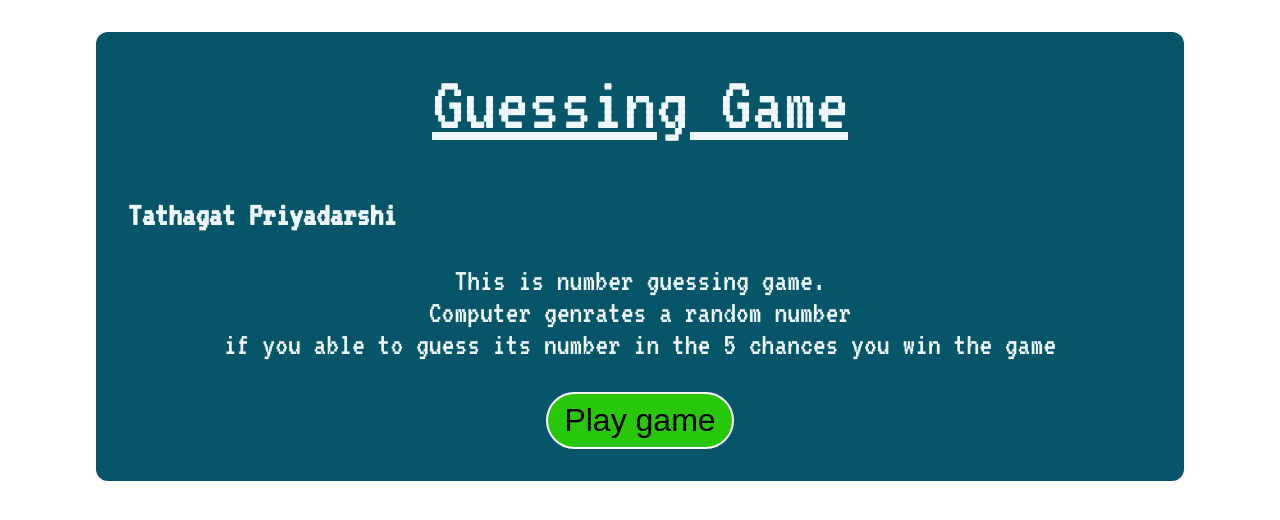
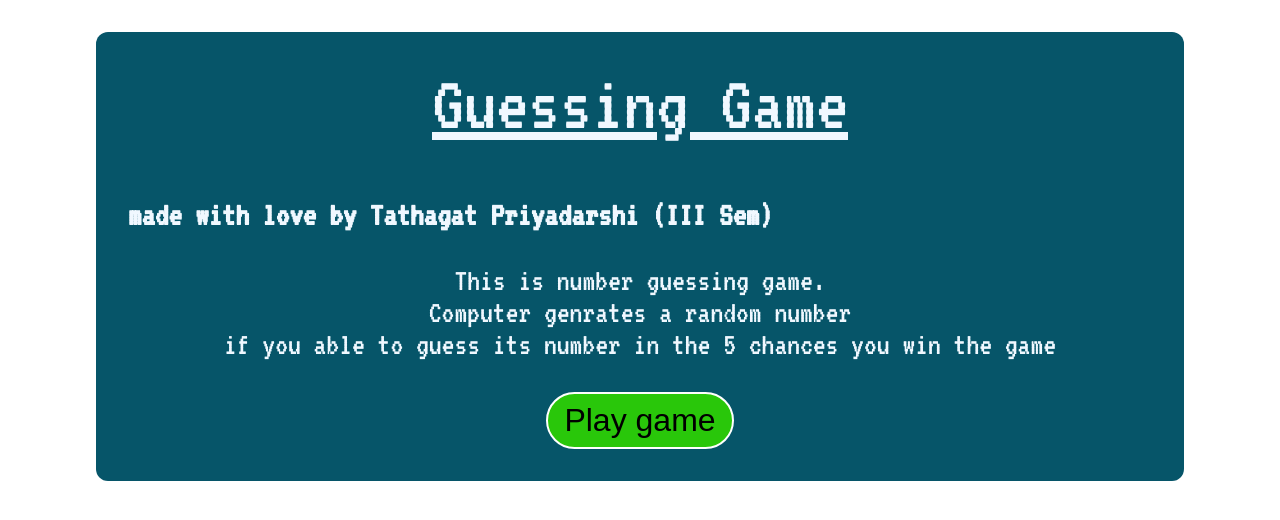
Before and after one commit to priyadarshii786/Guess_the_Number---Project, a plain HTML site: page guess.html in a window 1280 px wide. Drawn offline with Linux system fonts and the light colour scheme.

Commit message:
Updated config .html

```diff
--- a/guess.html
+++ b/guess.html
@@ -15,7 +15,7 @@
         <header>
             <h1 class="heading">Guessing Game</h1>
             <br>
-            <h2>Tathagat Priyadarshi</h2>
+            <h2>made with love by Tathagat Priyadarshi (III Sem)</h2>
             <div class="head display-none">
                 <div class="number ">??</div>
             </div>
```
